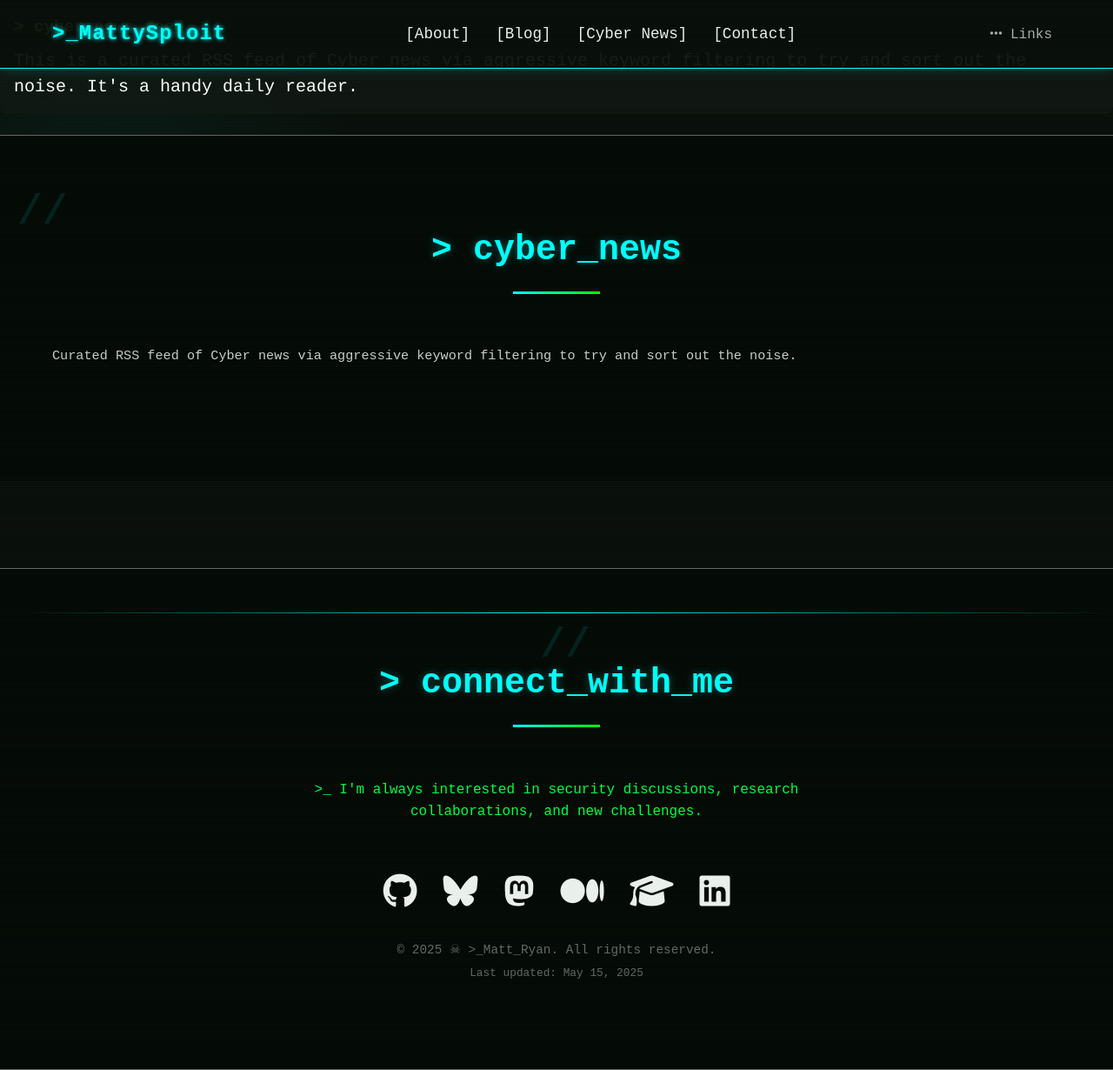
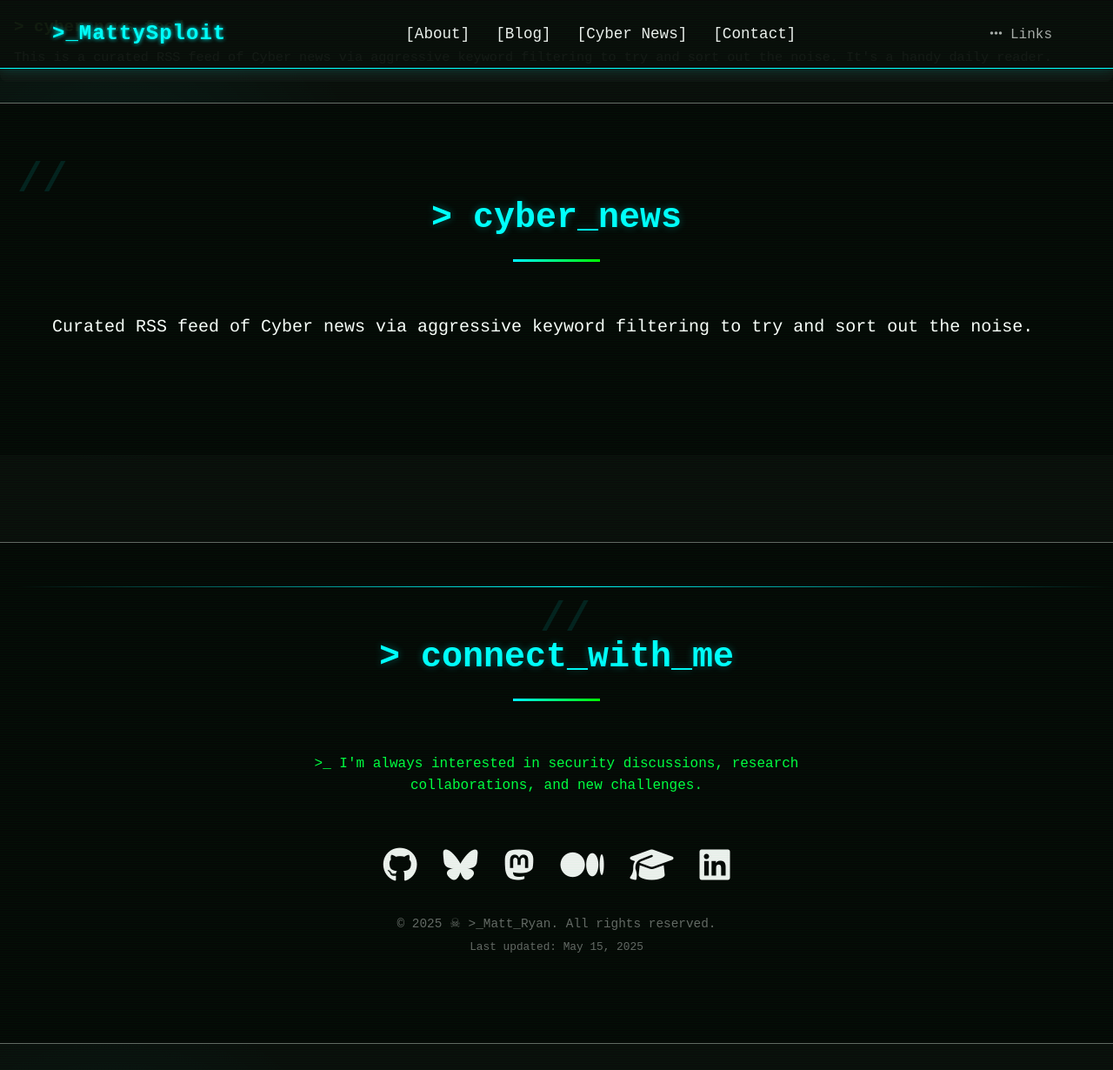
Before and after one commit to CTI-Buddy/cti-buddy.github.io, a Jekyll site: the page built from cybernews.html, in a window 1280 px wide and 1230 px high. Shown: the whole window at 87% size. Built offline with Jekyll 4.4.1, drawn with Linux system fonts in a browser that asks for light colours; a script that is not in the unit is left out.

Commit message:
Update cybernews.html

```diff
--- a/cybernews.html
+++ b/cybernews.html
@@ -5,7 +5,7 @@ permalink: /cybernews/
 ---
 <div style="background-color: rgba(20, 20, 20, 0.6); padding: 16px; border-radius: 8px; margin-bottom: 24px;">
   <h2 style="color: #a8ff60; font-family: 'Courier New', Courier, monospace; font-size: 1.2rem; margin-bottom: 8px;">> cyber_news_feed</h2>
-    <p style="color: #ffffff; font-family: 'Century Gothic', Courier, monospace; font-size: 1.25rem; line-height: 1.5;">
+      <p style="color: #cccccc; font-size: 0.95rem; line-height: 1.5;">
     This is a curated RSS feed of Cyber news via aggressive keyword filtering to try and sort out the noise.  It's a handy daily reader.
   </p>
 </div>
@@ -13,7 +13,7 @@ permalink: /cybernews/
 <section class="section" style="background-color: var(--darker); border-top: 1px solid var(--gray);">
   <div class="container">
     <h2 class="section-title">&gt; cyber_news</h2>
-      <p style="color: #cccccc; font-size: 0.95rem; line-height: 1.5;">
+      <p style="color: #ffffff; font-family: 'Century Gothic', Courier, monospace; font-size: 1.25rem; line-height: 1.5;">
     Curated RSS feed of Cyber news via aggressive keyword filtering to try and sort out the noise.
   </p>
     <div class="feed-container" style="margin-top: 2rem;">
```
